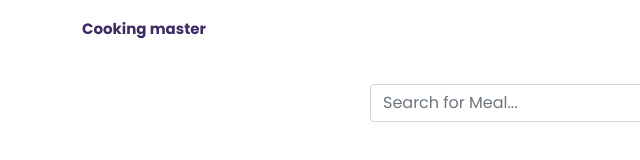
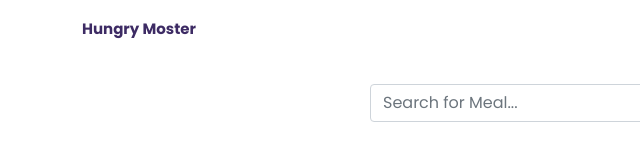
Before and after one commit to MdMasudSultan/Assinment-Api, a plain HTML site: page index.html in a window 1280 px wide. Shown: the full height of the page, 0-640 px from the left. Drawn offline with nearby package versions, Linux system fonts and the light colour scheme.

Commit message:
this is api

```diff
--- a/index.html
+++ b/index.html
@@ -23,7 +23,7 @@
     <div class="container">
       <div id="nav">
         <div id="nav-tital">
-          <h6>Cooking master</h6>
+          <h6>Hungry Moster</h6>
         </div>
         <div id="nav-ul">
           <ul>
```
